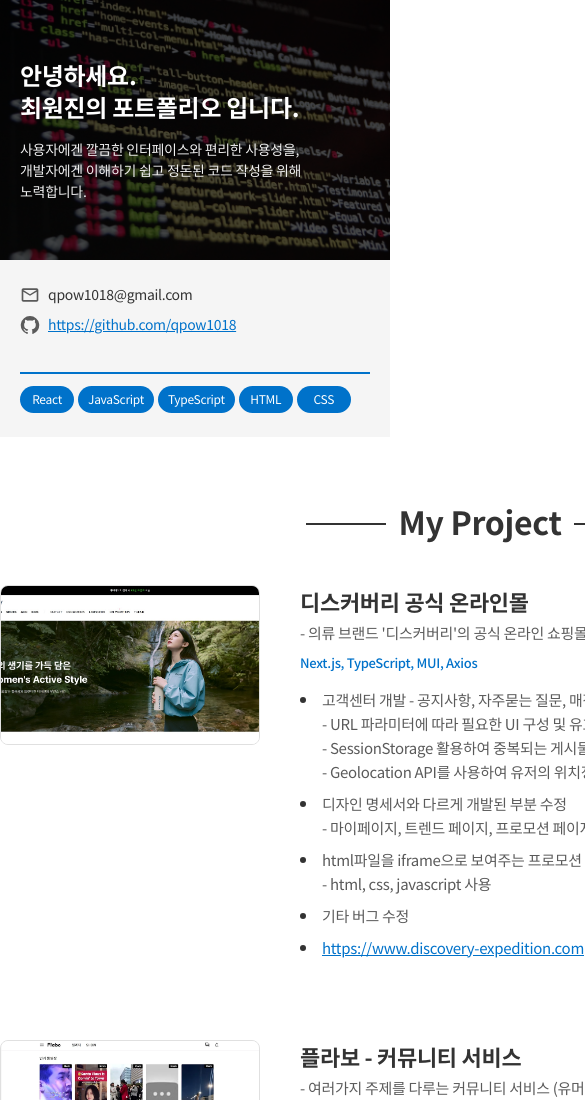
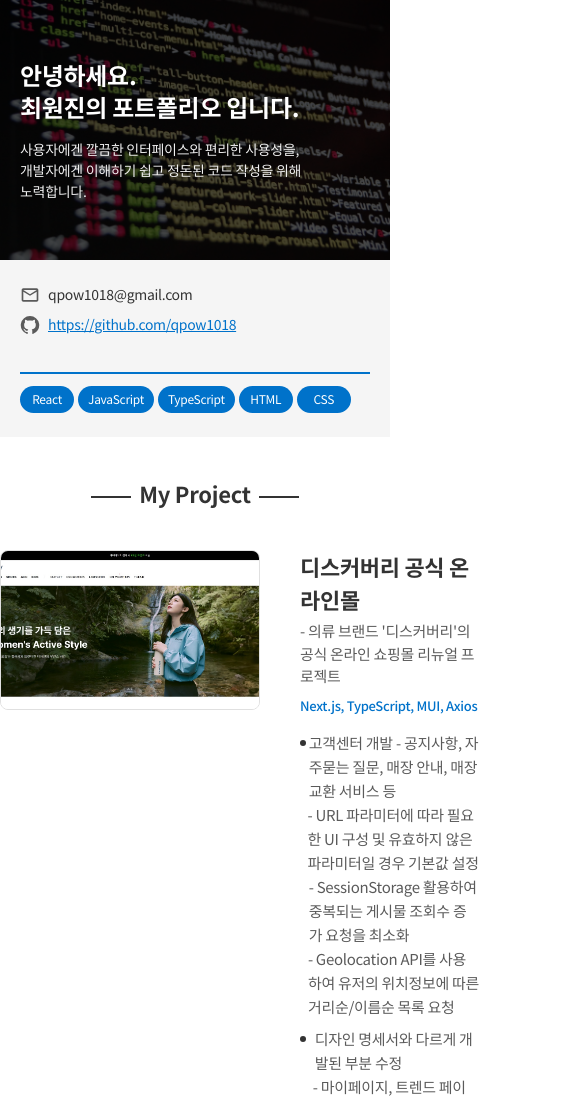
Before and after one commit to qpow1018/my-portfolio, a React (Create React App) app: page / in a window 390 px wide. Shown: the top 1100 px of the page, 585 px wide, since content can reach past the window. Built offline with nearby package versions, Linux system fonts and the light colour scheme.

Commit message:
Feat: update ProjectSection mobile ui

```diff
--- a/src/components/Project/index.tsx
+++ b/src/components/Project/index.tsx
@@ -1,5 +1,7 @@
 import { Box } from '@mui/material';
 import theme from '@/style/theme';
+
+import useWindowSize from '@/hooks/useWindowSize';
 
 import DiscoveryMall from './ProjectData/DiscoveryMall';
 import FlaboCommunity from './ProjectData/FlaboCommunity';
@@ -7,19 +9,29 @@
 import FlaboAdPlatform from './ProjectData/FlaboAdPlatform';
 
 export default function Project() {
+  const { isDesktop } = useWindowSize();
+
   return (
     <Box
-      sx={{
+      sx={[
+        {
+          padding: '40px 0 60px 0',
+        },
+        isDesktop === true && {
           padding: '60px 0 100px 0',
-      }}
+        }
+      ]}
     >
       <Box
-        sx={{
+        sx={[
+          isDesktop === true && {
             margin: '0 auto',
             width: theme.size.containerWidth,
-        }}
+          }
+        ]}
       >
         <SectionTitle
+          isDesktop={isDesktop}
           title={'My Project'}
         />
 
@@ -34,9 +46,12 @@
 
 function SectionTitle(
   props: {
+    isDesktop: boolean;
     title: string;
   }
 ) {
+  const { isDesktop } = props;
+
   return (
     <Box
       sx={{
@@ -46,17 +61,30 @@
       }}
     >
       <Box
-        sx={{
+        sx={[
+          {
             position: 'relative',
-          fontSize: '32px',
+            fontSize: '22px',
             fontWeight: 700,
             '&::before, &::after': {
               content: '""',
               position: 'absolute',
               top: 'calc(50% + 2px)',
-            width: '80px',
+              width: '40px',
               height: '2px',
               backgroundColor: theme.color.text.primary,
+            },
+            '&::before': {
+              left: '-48px',
+            },
+            '&::after': {
+              right: '-48px',
+            },
+          },
+          isDesktop === true && {
+            fontSize: '32px',
+            '&::before, &::after': {
+              width: '80px',
             },
             '&::before': {
               left: '-92px',
@@ -64,7 +92,8 @@
             '&::after': {
               right: '-92px',
             },
-        }}
+          }
+        ]}
       >
         { props.title }
       </Box>
```
Lines whose indentation alone changed are shown as unchanged.
